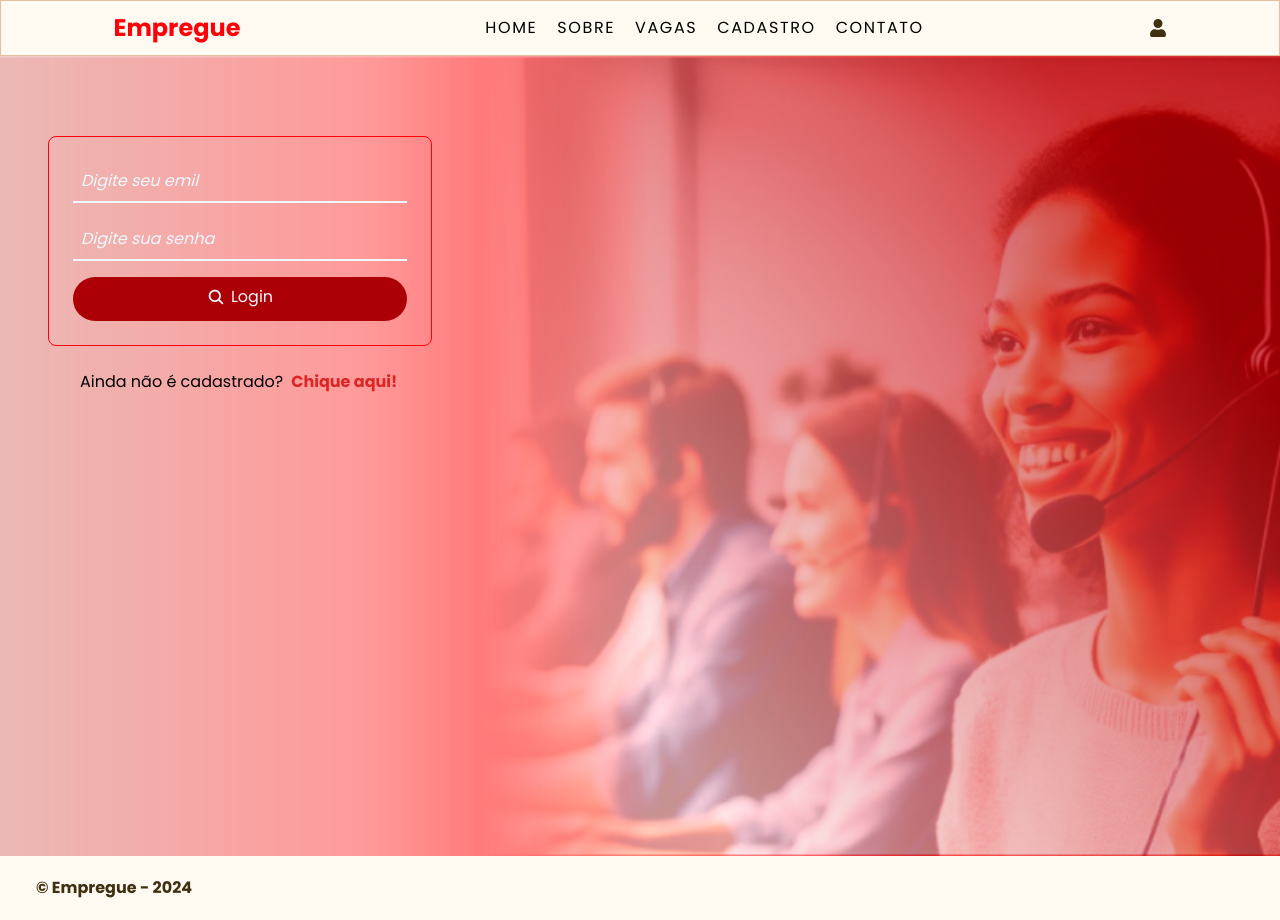
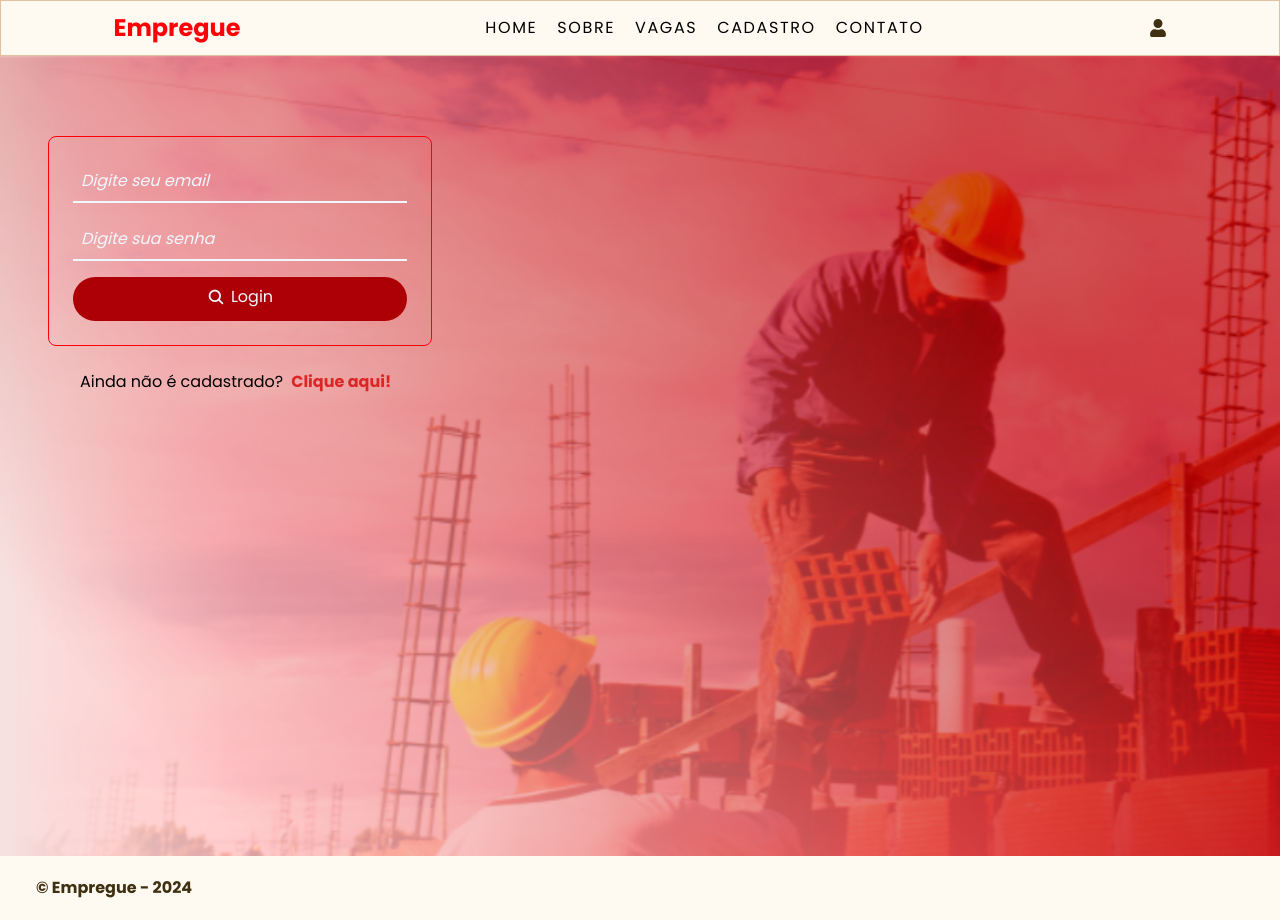
Before and after one commit to softexrecifepe/PI-RE9-TURMA-09-EQUIPE-05, a Next.js app: page /login in a window 1280 px wide. Built offline with nearby package versions, Linux system fonts and the light colour scheme.

Commit message:
correção de algumas palavras,  transformação do clique aqui em link e colocado fundo da página

```diff
--- a/src/app/login/page.tsx
+++ b/src/app/login/page.tsx
@@ -1,16 +1,17 @@
 import Header from "../../components/header"
 import Footer from "../../components/footer"
 import { IoSearch } from "react-icons/io5";
+import Link from "next/link";
 
 export default function Login() {
 
   return (
     <>
       <Header />
-      <section className="pt-20 w-auto min-h-screen bg-cover flex flex-col bg-home-image">
+      <section className="pt-20 w-auto min-h-screen bg-cover flex flex-col bg-login-image">
         <div className="max-w-sm p-6 border rounded-lg border-corDestaqueTitulo ml-12">
           <form className="space-y-4">
-            <input type="text" id="email" placeholder="Digite seu emil" className="w-full p-2 border-b-2 border-corTextoBotao placeholder-corTextoBotao italic focus:outline-none bg-transparent" maxLength={30} />
+            <input type="text" id="email" placeholder="Digite seu email" className="w-full p-2 border-b-2 border-corTextoBotao placeholder-corTextoBotao italic focus:outline-none bg-transparent" maxLength={30} />
             <input type="text" id="senha" placeholder="Digite sua senha" className="w-full p-2 border-b-2 border-corTextoBotao placeholder-corTextoBotao italic  focus:outline-none bg-transparent" maxLength={30} />
             <button type="submit" className="w-full bg-corPrimaria text-corTextoBotao py-2 rounded-full hover:bg-corDestaqueTitulo">
               <span className="inline-flex items-center">
@@ -21,7 +22,7 @@ export default function Login() {
           </form>
         </div>
         <div className="pl-20 p-6 flex items-center">
-          <p className="text-base font-sans text-black cursor-pointer hover:">Ainda não é cadastrado?</p> <p className="text-base font sans text-red-600 font-bold ml-2  cursor-pointer hover:text-green-500">Chique aqui!</p>
+          <p className="text-base font-sans text-black cursor-pointer hover:">Ainda não é cadastrado?</p> <Link href="/cadastro" className="text-base font sans text-red-600 font-bold ml-2  cursor-pointer hover:text-green-500">Clique aqui!</Link>
         </div>
       </section >
       <Footer />
--- a/tailwind.config.ts
+++ b/tailwind.config.ts
@@ -11,6 +11,7 @@ const config: Config = {
       backgroundImage:{
         'home-image': "url('/imagens/home.png')",
         'custom-gradient': 'linear-gradient(to top right, #ff8b8b, #fff5eb, #fff5eb, #fff6ee, #fff6ee)',
+        'login-image': "url('/imagens/login.png')",
       },
       minHeight: {
         '90vh': '90vh',  // Adiciona a classe min-h-90vh
```
